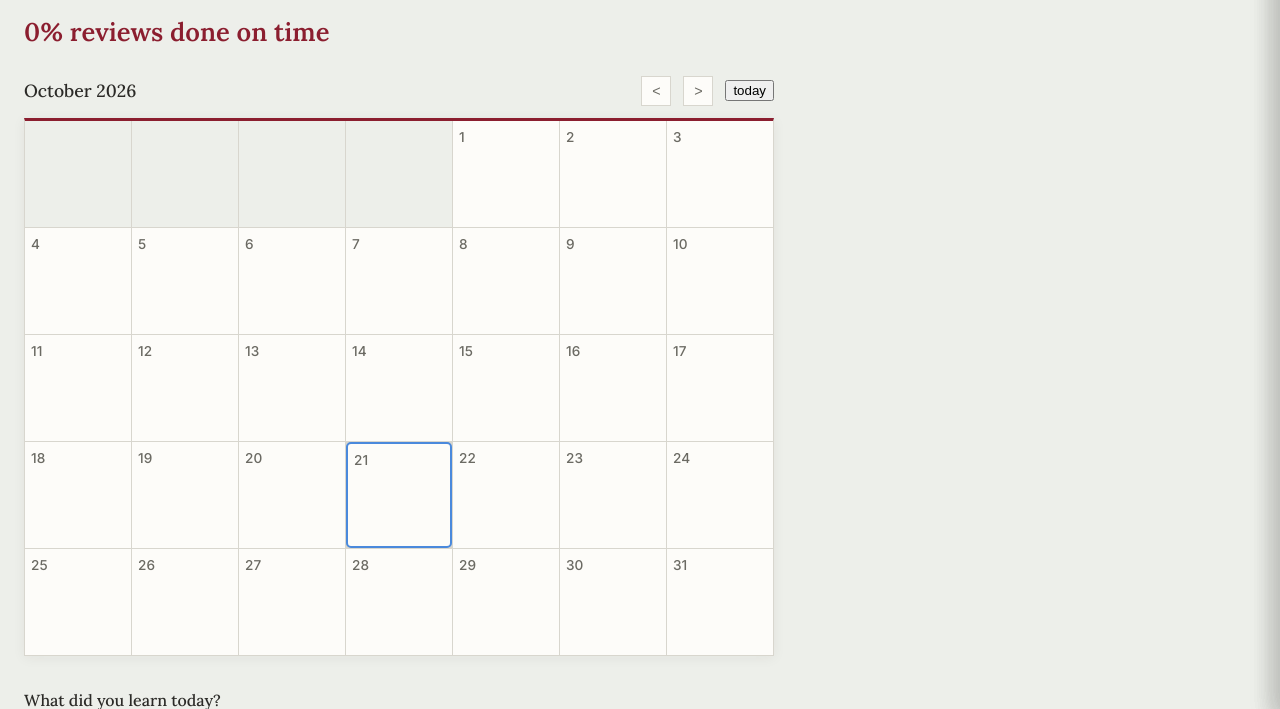
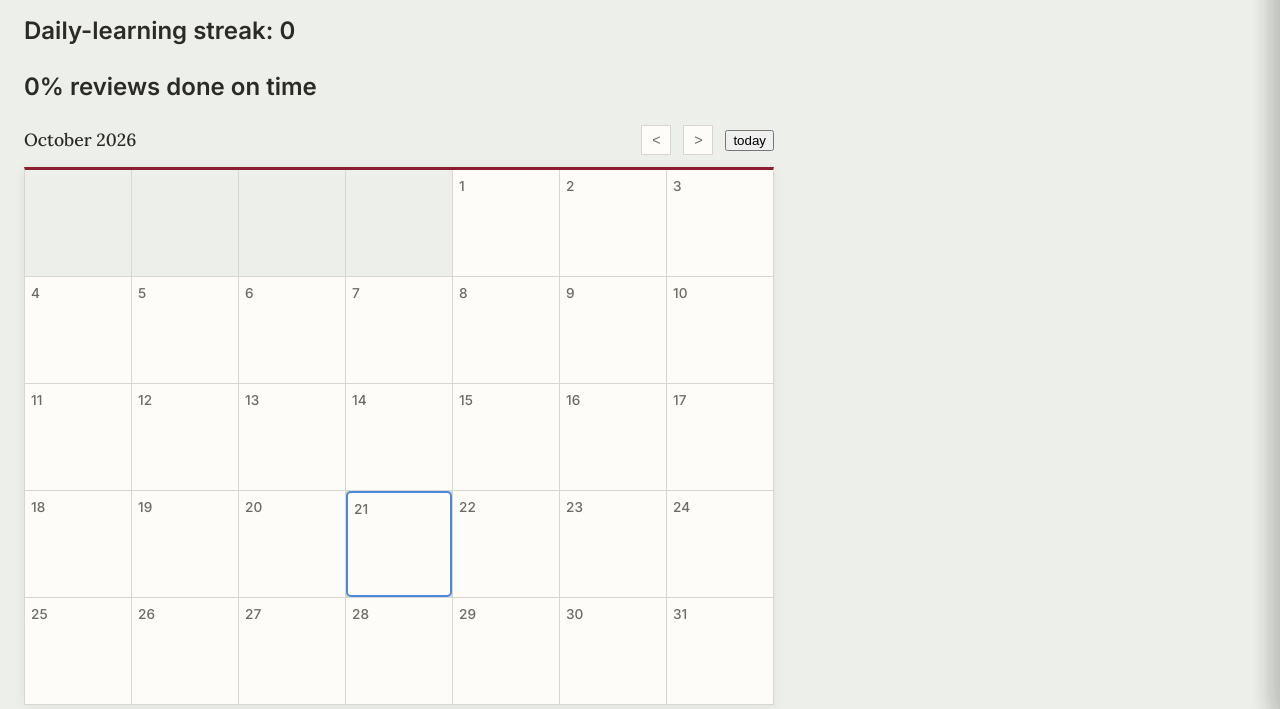
Before and after one commit to justinprasetyo/newkal, a Flask app: page / in a window 1280 px wide. Shown: the part 81-790 px from the top of the page. Run offline with Flask 3, Linux system fonts and the light colour scheme; data that the repository does not hold is empty; some libraries are stand-ins or nearby versions.

Commit message:
daily streak feature, counting daily logging/ topic creation (not review finishes), aimed towards new learning

```diff
--- a/app.py
+++ b/app.py
@@ -4,7 +4,7 @@ from psycopg2.extras import Json
 import requests, json
 
 from database import init_db, create_topic, get_alltopics, delete_alltopics, load_topics, get_topicById, delete_topicById
-from retention import complete_review, undo_review, get_ontime_percentage
+from retention import complete_review, undo_review, get_ontime_percentage, get_streak
 from dailylog import create_daily_log, load_daily_logs, get_daily_logById, delete_logById, edit_log_description
 from datetime import date, datetime, timedelta
 
@@ -43,6 +43,10 @@ def list_topics():
 @app.route('/api/topics/percentage', methods=['GET'])
 def update_review_percentage():
     return jsonify(get_ontime_percentage())
+
+@app.route('/api/streak', methods=['GET'])
+def update_streak():
+    return jsonify(get_streak())
 
 @app.route('/api/topics/stats', methods=['POST'])
 def load_topicStats():
--- a/retention.py
+++ b/retention.py
@@ -129,6 +129,7 @@ def get_ontime_percentage():
     for topic in all_topics:
         if date.fromisoformat(topic['next_review']) < date.today(): #including NON-completed reviews that are overdue
             late_reviews += 1
+            all_reviews_count += 1
         for review in topic['review_log']:
             all_reviews_count += 1
             if review['offset_days'] > 0:
@@ -142,14 +143,12 @@ def get_streak():
     conn = get_db()
     cur = conn.cursor()
     cur.execute("""
-        SELECT DISTINCT d::date AS activity_date
-        FROM topics, unnest(all_reviews) AS d
+        SELECT created_at::date AS activity_date FROM topics
         UNION
-        SELECT created_at FROM topics
-        UNION
-        SELECT created_at FROM daily_log
+        SELECT created_at::date FROM daily_log
     """)
-    active_days = {row[0] for row in cur.fetchall()}
+    rows = cur.fetchall()
+    active_days = {row[0] for row in rows}
     cur.close(); conn.close()
 
     streak = 0
--- a/static/app.js
+++ b/static/app.js
@@ -1,4 +1,5 @@
 const percentageOnTime = document.getElementById('percentage-ontime');
+const streakCounter = document.getElementById('streak-count');
 const userSubject = document.getElementById('daily-subject');
 const userSubjectBtn = document.getElementById('daily-subject-btn');
 const topicTermConfirmation = document.getElementById('topic-term-confirmation');
@@ -110,6 +111,10 @@ async function loadReviews() {
     const percentageOnTimeReviews = await fetch('/api/topics/percentage')
     const percentage = await percentageOnTimeReviews.json()
     percentageOnTime.textContent = percentage + "% reviews done on time"
+
+    const streakCount = await fetch('/api/streak')
+    const streak = await streakCount.json()
+    streakCounter.textContent = "Daily-learning streak: " + streak
     renderCalendar(currentDate.getFullYear(), currentDate.getMonth(), reviewsList, daily_logsList)
 };
 
--- a/templates/index.html
+++ b/templates/index.html
@@ -10,7 +10,8 @@
 </head>
 <body>
     <h1>NewKal v1</h1>
-    <h1 id="percentage-ontime">%</h1>
+    <h2 id="streak-count">0</h2>
+    <h2 id="percentage-ontime">%</h2>
 
     <div class="calendar-nav">
         <h2 id="month-label"></h2>
```
Also changed, not shown: 1 other file.
